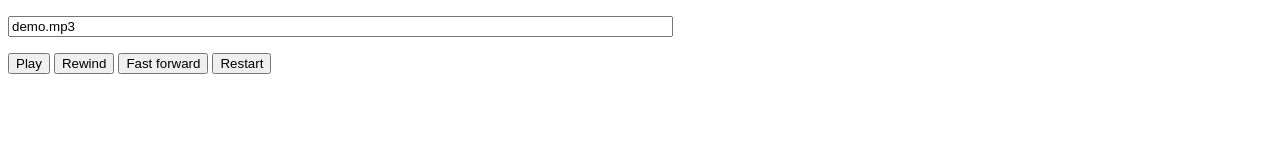
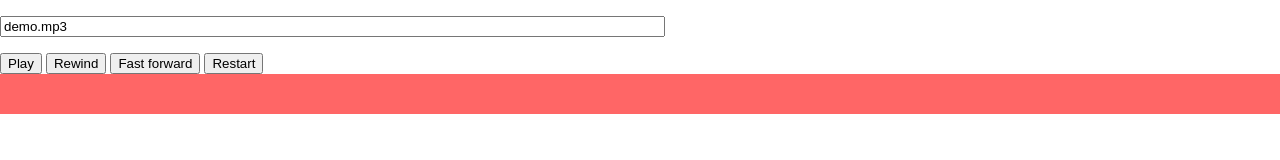
Before and after one commit to LeonardA-L/SoundsOfCode, a plain HTML site: page webpage/index.html in a window 1280 px wide. Drawn offline with Linux system fonts and the light colour scheme.

Commit message:
gotta scratch that itch cause the time is now

```diff
--- a/webpage/index.html
+++ b/webpage/index.html
@@ -5,6 +5,17 @@
     <title>HTML5 Audio Player </title>
     <!-- Uncomment the following meta tag if you have issues rendering this page on an intranet site. -->
     <!--  <meta http-equiv="X-UA-Compatible" content="IE=9"/> -->
+	<style>
+	#body{
+		padding:0;
+		margin:0;
+	}
+	.lengthSelector{
+		width:100%;
+		background:#F66;
+		height:40px;
+	}
+	</style>
     <script type="text/javascript">
         // Global variable to track current file name.
         var currentFile = "";
@@ -87,15 +98,31 @@
             }
         }
 
+		function gotoAudio(event){
+			var totalWidth = window.document.getElementById("songVisualizer").clientWidth;
+			var percent = event.x/totalWidth;
+
+			if (window.HTMLAudioElement) {
+                try {
+                    var oAudio = document.getElementById('myaudio');
+                    oAudio.currentTime = percent*oAudio.duration;
+                }
+                catch (e) {
+                    // Fail silently but show in F12 developer tools console
+                     if(window.console && console.error("Error:" + e));
+               }
+            }
+		}
+
     </script>
   </head>
 
-  <body>
+  <body id="body">
     <p>
       <input type="text" id="audiofile" size="80" value="demo.mp3" />
     </p>
     <audio id="myaudio">
-      HTML5 audio not supported
+      Get a decent browser
     </audio>
     <button id="play" onclick="playAudio();">
       Play
@@ -111,6 +138,8 @@
       Restart
     </button>
 
+	<div id="songVisualizer" class="lengthSelector" onclick="gotoAudio(event)"></div>
+
   </body>
 
 </html>
```
